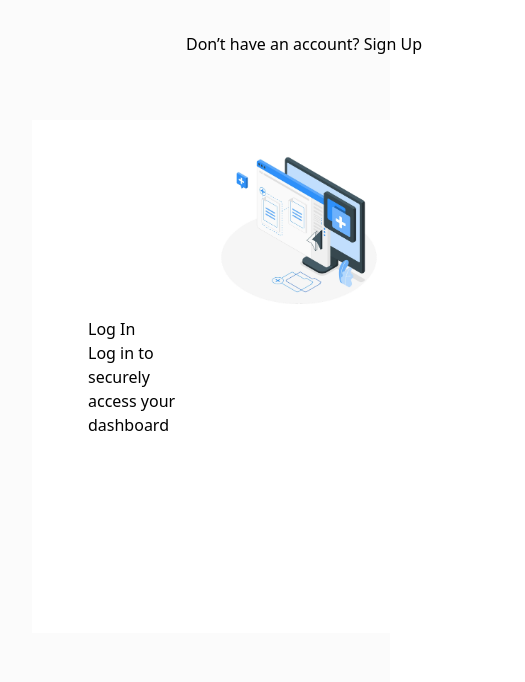
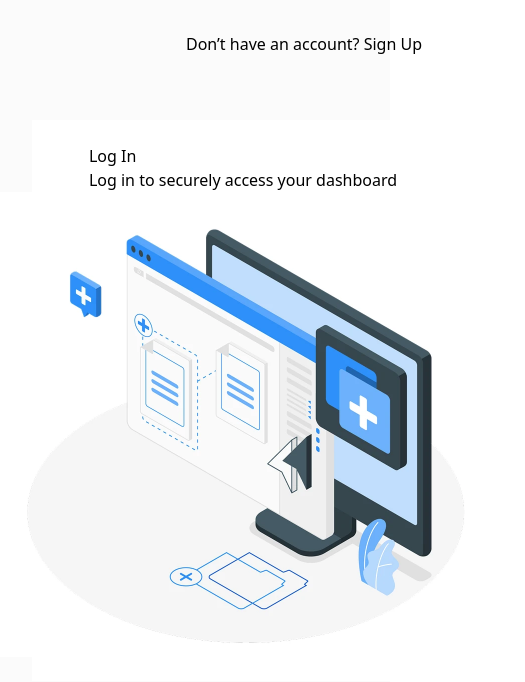
Before and after one commit to arakash-developer/Hospital-Management-System, a React (Vite) app: page / in a window 390 px wide. Shown: the top 682 px of the page, 525 px wide, since content can reach past the window. Built offline with nearby package versions, Linux system fonts and the light colour scheme.

Commit message:
refactor: update antd dependency to version 5.26.4 and enhance Login component layout for better responsiveness

```diff
--- a/package.json
+++ b/package.json
@@ -11,7 +11,7 @@
   },
   "dependencies": {
     "@types/node": "^24.0.10",
-    "antd": "^5.26.3",
+    "antd": "^5.26.4",
     "react": "^19.1.0",
     "react-dom": "^19.1.0",
     "react-icons": "^5.5.0",
--- a/src/component/login/Login.tsx
+++ b/src/component/login/Login.tsx
@@ -2,7 +2,7 @@ import LoginImg from "@public/login.webp";
 import React from "react";
 const Login: React.FC = () => {
   return (
-    <div className="bg-[var(--white)] py-6 pl-[56px] pr-6 flex justify-between items-center">
+    <div className="bg-[var(--white)] py-6 pl-[56px] pr-6 flex  flex-col justify-center items-center md:flex-row md:justify-between">
       <div className="">
         <h1>Log In</h1>
         <p>Log in to securely access your dashboard</p>
```
Also changed, not shown: 1 other file (tests, documents, lock files or other folders).
